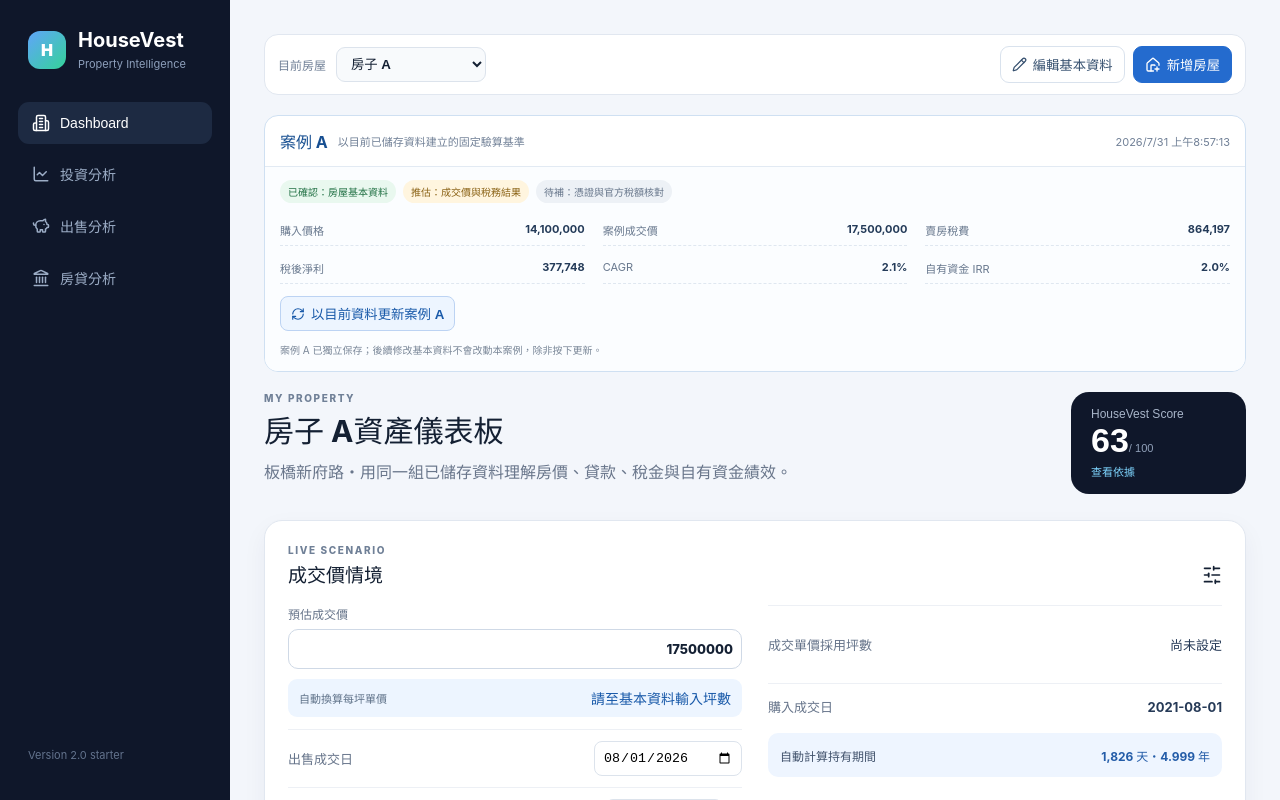
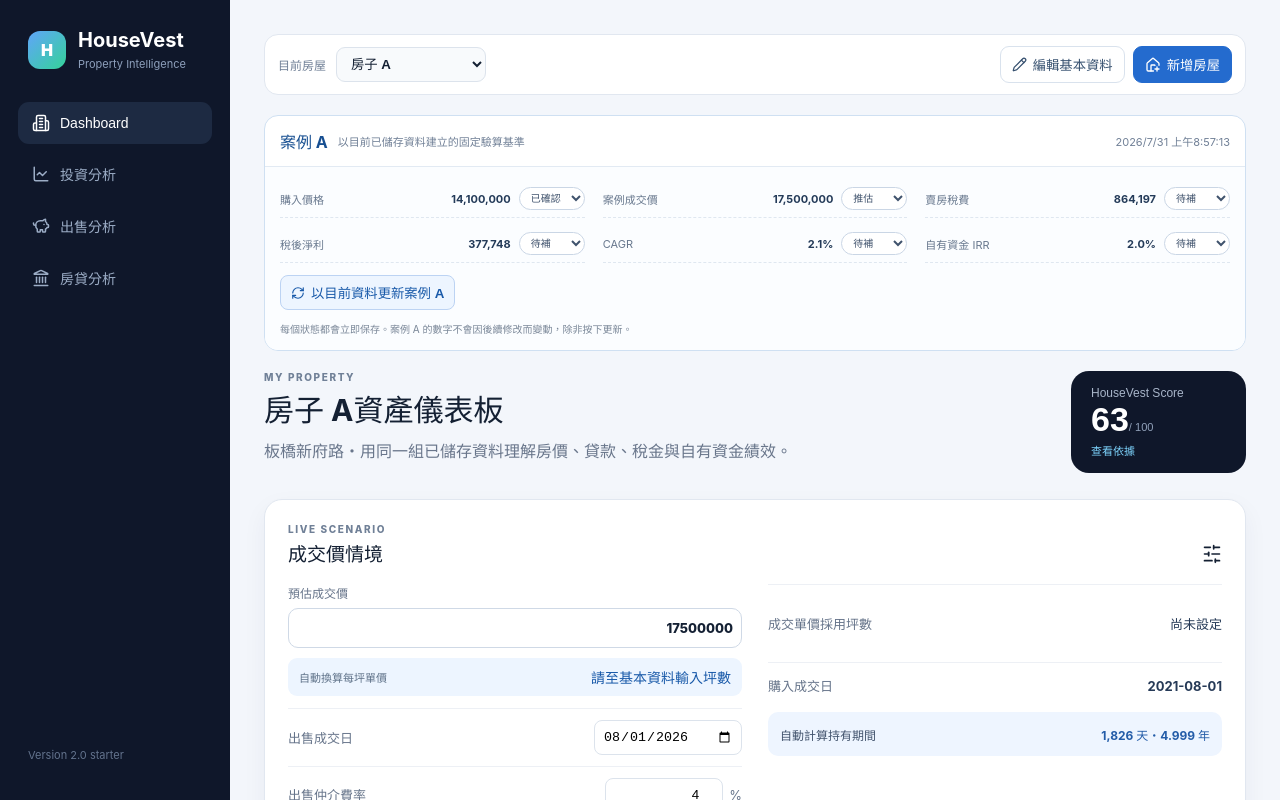
Before and after one commit to joycehakn/HouseVest, a React (Vite) app: page / in a window 1280 px wide. Shown: the top 800 px of the page. Built offline with nearby package versions, Linux system fonts and the light colour scheme.

Commit message:
feat(validation): track status per case field

```diff
--- a/src/App.tsx
+++ b/src/App.tsx
@@ -32,6 +32,8 @@ import {
   createValidationCase,
   loadValidationCase,
   saveValidationCase,
+  type ValidationField,
+  type ValidationStatus,
 } from './validation/validationCase'
 
 const landCityOptions = [
@@ -489,6 +491,24 @@ function App() {
   const refreshValidationCase = () => {
     setValidationCase(createValidationCase(activeProperty, scenario, result))
   }
+  const updateValidationStatus = (field: ValidationField, status: ValidationStatus) => {
+    setValidationCase(current => ({
+      ...current,
+      fieldStatuses: { ...current.fieldStatuses, [field]: status },
+    }))
+  }
+
+  const validationStatusSelect = (field: ValidationField, label: string) => (
+    <select
+      aria-label={`${label}資料狀態`}
+      value={validationCase.fieldStatuses[field]}
+      onChange={event => updateValidationStatus(field, event.target.value as ValidationStatus)}
+    >
+      <option value="confirmed">已確認</option>
+      <option value="estimated">推估</option>
+      <option value="pending">待補</option>
+    </select>
+  )
 
   return <div className="app">
     <aside>
@@ -510,17 +530,16 @@ function App() {
       <details className="validationCase" open>
         <summary><div><strong>案例 A</strong><span>以目前已儲存資料建立的固定驗算基準</span></div><small>{new Date(validationCase.createdAt).toLocaleString('zh-TW')}</small></summary>
         <div className="validationCaseBody">
-          <div className="validationStatuses"><span className="confirmed">已確認：房屋基本資料</span><span className="estimated">推估：成交價與稅務結果</span><span className="pending">待補：憑證與官方稅額核對</span></div>
           <div className="validationFacts">
-            <p><span>購入價格</span><strong>{nt(validationCase.property.purchasePrice)}</strong></p>
-            <p><span>案例成交價</span><strong>{nt(validationCase.scenario.salePrice)}</strong></p>
-            <p><span>賣房稅費</span><strong>{nt(validationCase.result.tax)}</strong></p>
-            <p><span>稅後淨利</span><strong>{nt(validationCase.result.profit)}</strong></p>
-            <p><span>CAGR</span><strong>{pct(validationCase.result.cagr)}</strong></p>
-            <p><span>自有資金 IRR</span><strong>{Number.isFinite(validationCase.result.leveragedIrr) ? pct(validationCase.result.leveragedIrr) : '無法計算'}</strong></p>
+            <p><span>購入價格</span><strong>{nt(validationCase.property.purchasePrice)}</strong>{validationStatusSelect('purchasePrice', '購入價格')}</p>
+            <p><span>案例成交價</span><strong>{nt(validationCase.scenario.salePrice)}</strong>{validationStatusSelect('salePrice', '案例成交價')}</p>
+            <p><span>賣房稅費</span><strong>{nt(validationCase.result.tax)}</strong>{validationStatusSelect('tax', '賣房稅費')}</p>
+            <p><span>稅後淨利</span><strong>{nt(validationCase.result.profit)}</strong>{validationStatusSelect('profit', '稅後淨利')}</p>
+            <p><span>CAGR</span><strong>{pct(validationCase.result.cagr)}</strong>{validationStatusSelect('cagr', 'CAGR')}</p>
+            <p><span>自有資金 IRR</span><strong>{Number.isFinite(validationCase.result.leveragedIrr) ? pct(validationCase.result.leveragedIrr) : '無法計算'}</strong>{validationStatusSelect('leveragedIrr', '自有資金 IRR')}</p>
           </div>
           <button type="button" onClick={refreshValidationCase}><RefreshCw size={14}/>以目前資料更新案例 A</button>
-          <small>案例 A 已獨立保存；後續修改基本資料不會改動本案例，除非按下更新。</small>
+          <small>每個狀態都會立即保存。案例 A 的數字不會因後續修改而變動，除非按下更新。</small>
         </div>
       </details>
       <header><div><p className="eyebrow">MY PROPERTY</p><h1>{activeProperty.name}資產儀表板</h1><p>{activeProperty.address || '尚未設定地址'}・用同一組已儲存資料理解房價、貸款、稅金與自有資金績效。</p></div><button className="score" onClick={() => setDetail(details.score)}><span>HouseVest Score</span><strong>{result.score}</strong><small>/ 100</small><em>查看依據</em></button></header>
--- a/src/validation/validationCase.ts
+++ b/src/validation/validationCase.ts
@@ -10,6 +10,19 @@ export type ValidationScenario = {
   saleDate: string
 }
 
+export type ValidationStatus = 'confirmed' | 'estimated' | 'pending'
+export type ValidationField = 'purchasePrice' | 'salePrice' | 'tax' | 'profit' | 'cagr' | 'leveragedIrr'
+export type ValidationFieldStatuses = Record<ValidationField, ValidationStatus>
+
+export const defaultValidationFieldStatuses: ValidationFieldStatuses = {
+  purchasePrice: 'confirmed',
+  salePrice: 'estimated',
+  tax: 'pending',
+  profit: 'pending',
+  cagr: 'pending',
+  leveragedIrr: 'pending',
+}
+
 export type ValidationCase = {
   id: 'case-a'
   name: '案例 A'
@@ -18,6 +31,7 @@ export type ValidationCase = {
   property: PropertyProfile
   scenario: ValidationScenario
   result: Pick<PropertyAnalysis, 'tax' | 'profit' | 'netCash' | 'cagr' | 'leveragedIrr'>
+  fieldStatuses: ValidationFieldStatuses
 }
 
 export function createValidationCase(
@@ -40,6 +54,13 @@ export function createValidationCase(
       cagr: result.cagr,
       leveragedIrr: result.leveragedIrr,
     },
+    fieldStatuses: {
+      ...defaultValidationFieldStatuses,
+      tax: result.taxAnalysis.complete ? 'estimated' : 'pending',
+      profit: result.taxAnalysis.complete ? 'estimated' : 'pending',
+      cagr: result.taxAnalysis.complete ? 'estimated' : 'pending',
+      leveragedIrr: result.taxAnalysis.complete ? 'estimated' : 'pending',
+    },
   }
 }
 
@@ -49,7 +70,13 @@ export function loadValidationCase(storage: Pick<Storage, 'getItem'>): Validatio
     if (!saved) return null
     const parsed = JSON.parse(saved) as Partial<ValidationCase>
     return parsed.id === 'case-a' && parsed.property && parsed.scenario && parsed.result
-      ? parsed as ValidationCase
+      ? {
+          ...parsed,
+          fieldStatuses: {
+            ...defaultValidationFieldStatuses,
+            ...(parsed.fieldStatuses ?? {}),
+          },
+        } as ValidationCase
       : null
   } catch {
     return null
```
Also changed, not shown: src/styles.css.
